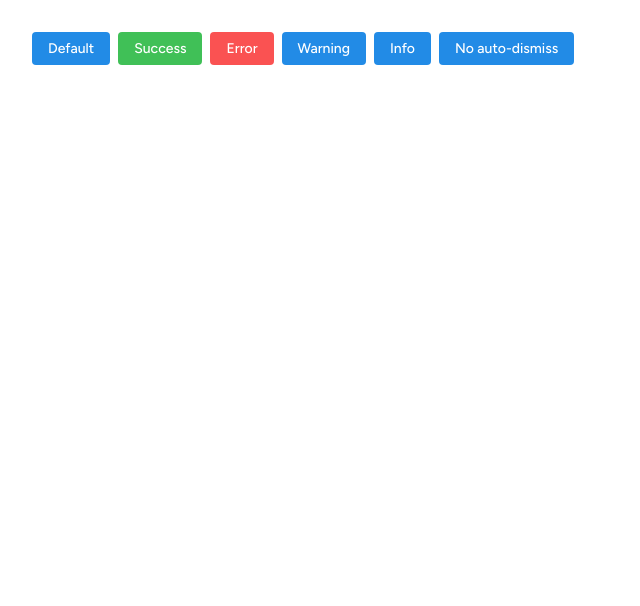
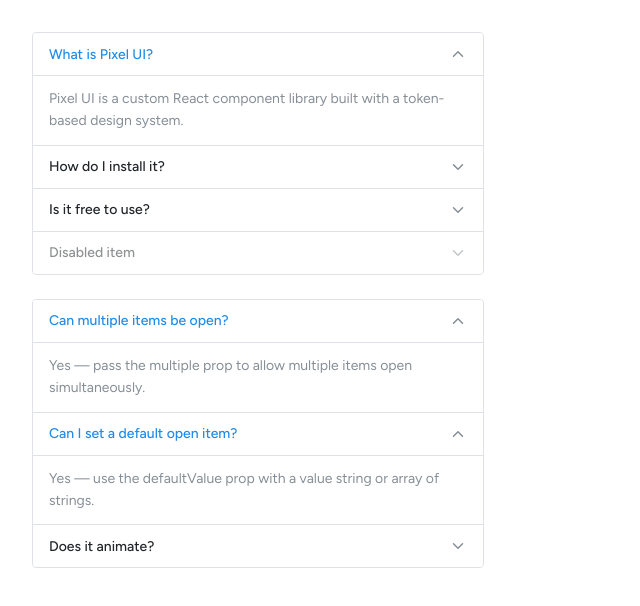
Before and after one commit to vanurag02/Pixel-UI, a React (Vite) app in the folder pixel-ui/: page / in a window 1280 px wide. Shown: the top 606 px of the page, without its empty margins (0-640 px from the left). Built offline with nearby package versions, Linux system fonts and the light colour scheme.

Commit message:
feat: Accordion and Message Bar added | Apr 12, 2026

```diff
--- a/pixel-ui/src/App.jsx
+++ b/pixel-ui/src/App.jsx
@@ -1,56 +1,48 @@
 import { useState } from "react";
 import "./index.css";
-import Button from "./components/Button/Button";
-
 import { useToast } from "./components/Toast/ToastContext";
 
+import Accordion from "./components/Accordion/Accordion";
+import AccordionItem from "./components/Accordion/AccordionItem";
+
 function App() {
-  const { addToast } = useToast();
+  return (
+    <div style={{ padding: "24px", maxWidth: "500px" }}>
+      {/* Single open at a time — default */}
+      <Accordion defaultValue="item1">
+        <AccordionItem value="item1" label="What is Pixel UI?">
+          Pixel UI is a custom React component library built with a token-based
+          design system.
+        </AccordionItem>
+        <AccordionItem value="item2" label="How do I install it?">
+          Clone the repository and import components directly into your React
+          project.
+        </AccordionItem>
+        <AccordionItem value="item3" label="Is it free to use?">
+          Yes, Pixel UI is completely open source and free to use.
+        </AccordionItem>
+        <AccordionItem value="item4" label="Disabled item" disabled>
+          This content is not accessible.
+        </AccordionItem>
+      </Accordion>
 
-  return (
-    <div
-      style={{ display: "flex", gap: "8px", padding: "24px", flexWrap: "wrap" }}
-    >
-      <Button onClick={() => addToast({ message: "Action completed!" })}>
-        Default
-      </Button>
-      <Button
-        color="success"
-        onClick={() =>
-          addToast({ message: "Saved successfully!", type: "success" })
-        }
-      >
-        Success
-      </Button>
-      <Button
-        color="error"
-        onClick={() =>
-          addToast({ message: "Something went wrong.", type: "error" })
-        }
-      >
-        Error
-      </Button>
-      <Button
-        onClick={() =>
-          addToast({ message: "Please review your input.", type: "warning" })
-        }
-      >
-        Warning
-      </Button>
-      <Button
-        onClick={() =>
-          addToast({ message: "New update available.", type: "info" })
-        }
-      >
-        Info
-      </Button>
-      <Button
-        onClick={() =>
-          addToast({ message: "This stays until closed.", duration: 0 })
-        }
-      >
-        No auto-dismiss
-      </Button>
+      {/* Multiple open at a time */}
+      <div style={{ marginTop: "24px" }}>
+        <Accordion multiple defaultValue={["q1", "q2"]}>
+          <AccordionItem value="q1" label="Can multiple items be open?">
+            Yes — pass the multiple prop to allow multiple items open
+            simultaneously.
+          </AccordionItem>
+          <AccordionItem value="q2" label="Can I set a default open item?">
+            Yes — use the defaultValue prop with a value string or array of
+            strings.
+          </AccordionItem>
+          <AccordionItem value="q3" label="Does it animate?">
+            Yes — the panel smoothly expands and collapses with a CSS
+            transition.
+          </AccordionItem>
+        </Accordion>
+      </div>
     </div>
   );
 }
--- /dev/null
+++ b/pixel-ui/src/components/Accordion/Accordion.css
@@ -0,0 +1,88 @@
+/* ===== Pixel UI — Accordion Component ===== */
+
+/* ===== Accordion Wrapper ===== */
+.accordion {
+  display: flex;
+  flex-direction: column;
+  border: var(--border-width-default) solid var(--color-border);
+  border-radius: var(--radius-default);
+  overflow: hidden;
+}
+
+/* ===== Accordion Item ===== */
+.accordion-item {
+  border-bottom: var(--border-width-default) solid var(--color-border);
+}
+
+.accordion-item:last-child {
+  border-bottom: none;
+}
+
+/* ===== Header ===== */
+.accordion-item__header {
+  width: 100%;
+  display: flex;
+  align-items: center;
+  justify-content: space-between;
+  padding: var(--spacing-4) var(--spacing-5);
+  background-color: var(--color-bg);
+  border: none;
+  cursor: pointer;
+  text-align: left;
+  transition: background-color 0.2s ease-in-out;
+}
+
+.accordion-item__header:hover:not(:disabled) {
+  background-color: var(--color-bg-subtle);
+}
+
+/* ===== Label ===== */
+.accordion-item__label {
+  font-family: var(--font-family);
+  font-size: var(--font-size-md);
+  font-weight: var(--font-weight-medium);
+  color: var(--color-text-primary);
+}
+
+/* ===== Icon ===== */
+.accordion-item__icon {
+  color: var(--color-text-secondary);
+  flex-shrink: 0;
+  transition: transform 0.25s ease-in-out;
+}
+
+.accordion-item__icon--open {
+  transform: rotate(180deg);
+}
+
+/* ===== Panel ===== */
+.accordion-item__panel {
+  max-height: 0;
+  overflow: hidden;
+  transition: max-height 0.3s ease-in-out;
+}
+
+.accordion-item__panel--open {
+  max-height: 600px;
+}
+
+/* ===== Content ===== */
+.accordion-item__content {
+  font-family: var(--font-family);
+  font-size: var(--font-size-md);
+  color: var(--color-text-secondary);
+  padding: var(--spacing-4) var(--spacing-5);
+  border-top: var(--border-width-default) solid var(--color-border);
+  line-height: var(--line-height-paragraph);
+}
+
+/* ===== Disabled ===== */
+.accordion-item--disabled .accordion-item__header {
+  cursor: not-allowed;
+  opacity: 0.5;
+}
+
+/* ===== Open State ===== */
+.accordion-item--open .accordion-item__label {
+  color: var(--color-primary);
+}
--- /dev/null
+++ b/pixel-ui/src/components/Accordion/Accordion.jsx
@@ -0,0 +1,47 @@
+import { useState, Children, cloneElement } from "react";
+import "./Accordion.css";
+
+function Accordion({
+  children,
+  multiple = false,
+  defaultValue,
+  className,
+  style,
+}) {
+  const [activeItems, setActiveItems] = useState(
+    defaultValue
+      ? Array.isArray(defaultValue)
+        ? defaultValue
+        : [defaultValue]
+      : [],
+  );
+
+  const handleToggle = (value) => {
+    if (multiple) {
+      setActiveItems((prev) =>
+        prev.includes(value)
+          ? prev.filter((v) => v !== value)
+          : [...prev, value],
+      );
+    } else {
+      setActiveItems((prev) => (prev.includes(value) ? [] : [value]));
+    }
+  };
+
+  return (
+    <div
+      className={["accordion", className].filter(Boolean).join(" ")}
+      style={style}
+    >
+      {Children.map(children, (child) => {
+        if (!child) return null;
+        return cloneElement(child, {
+          isOpen: activeItems.includes(child.props.value),
+          onToggle: handleToggle,
+        });
+      })}
+    </div>
+  );
+}
+
+export default Accordion;
--- /dev/null
+++ b/pixel-ui/src/components/Accordion/AccordionItem.jsx
@@ -0,0 +1,49 @@
+import { ChevronDown } from "lucide-react";
+import "./Accordion.css";
+
+function AccordionItem({
+  value,
+  label,
+  children,
+  isOpen = false,
+  onToggle,
+  disabled = false,
+  className,
+  style,
+}) {
+  return (
+    <div
+      className={[
+        "accordion-item",
+        isOpen ? "accordion-item--open" : "",
+        disabled ? "accordion-item--disabled" : "",
+        className,
+      ]
+        .filter(Boolean)
+        .join(" ")}
+      style={style}
+    >
+      <button
+        className="accordion-item__header"
+        onClick={() => !disabled && onToggle(value)}
+        type="button"
+        aria-expanded={isOpen}
+        disabled={disabled}
+      >
+        <span className="accordion-item__label">{label}</span>
+        <ChevronDown
+          size={18}
+          className={`accordion-item__icon ${isOpen ? "accordion-item__icon--open" : ""}`}
+        />
+      </button>
+
+      <div
+        className={`accordion-item__panel ${isOpen ? "accordion-item__panel--open" : ""}`}
+      >
+        <div className="accordion-item__content">{children}</div>
+      </div>
+    </div>
+  );
+}
+
+export default AccordionItem;
```
Also changed, not shown: pixel-ui/src/components/MessageBar/MessageBar.css (added, +86 -0 lines), pixel-ui/src/components/MessageBar/MessageBar.jsx (added, +58 -0 lines).
